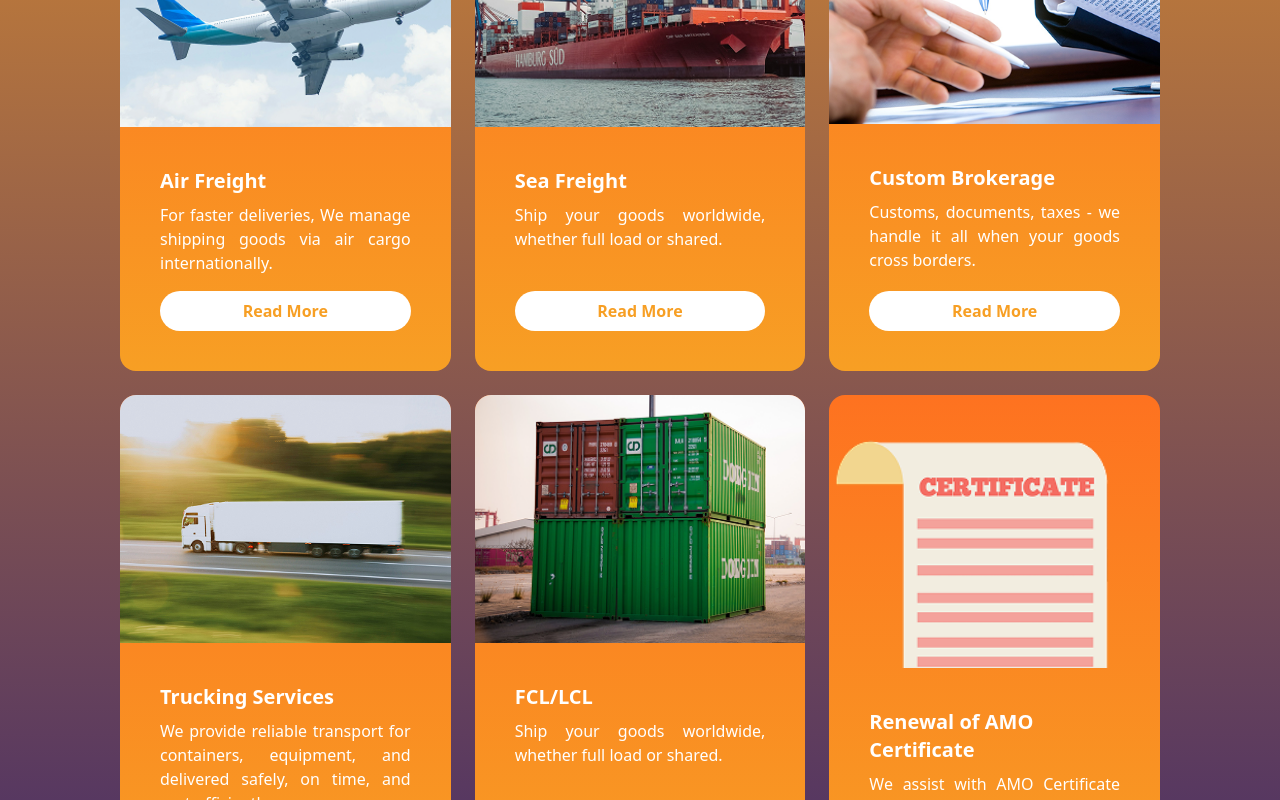
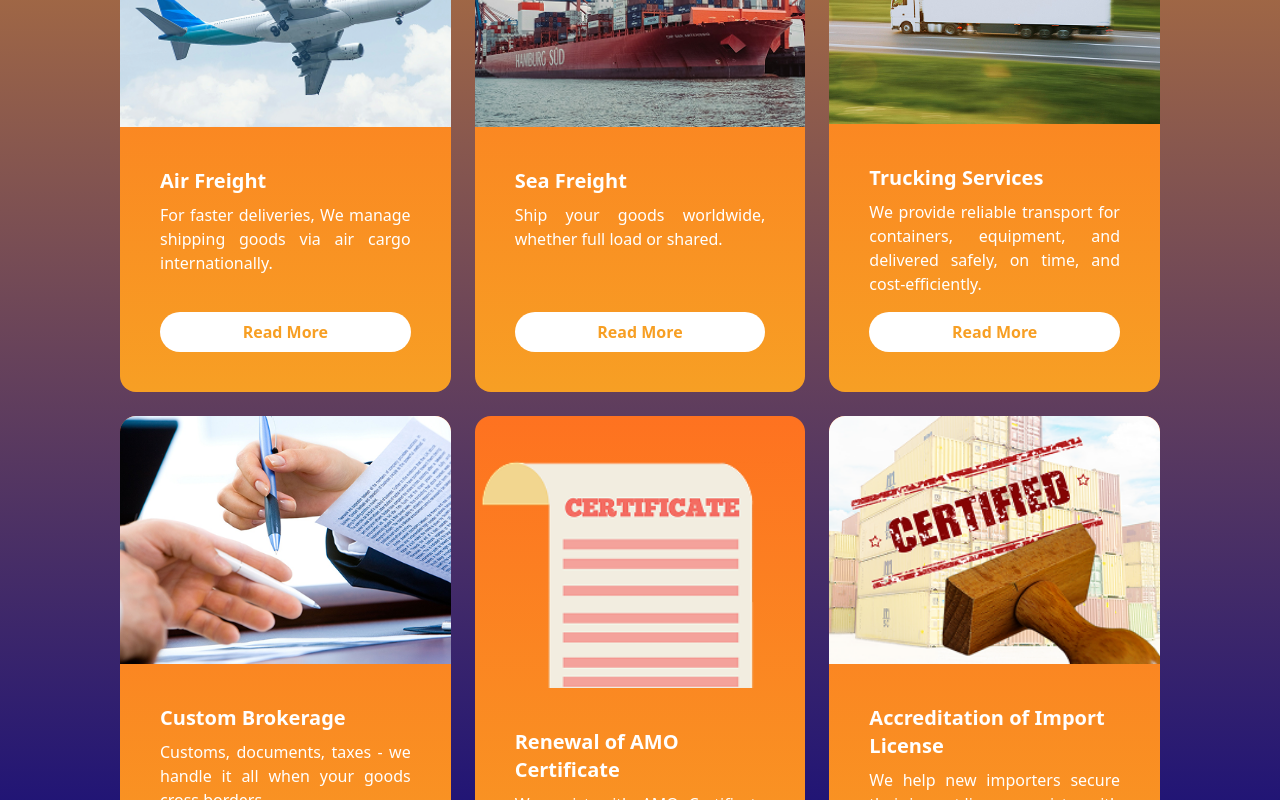
Before and after one commit to rastynkhen18/DigoTradersIncorporated-LandingPage, a React (Vite) app: page /services in a window 1280 px wide. Shown: the part 560-1360 px from the top of the page. Built offline with nearby package versions, Linux system fonts and the light colour scheme.

Commit message:
new revisions

```diff
--- a/src/pages/Services.jsx
+++ b/src/pages/Services.jsx
@@ -31,6 +31,14 @@ const data = [
 		button: "Read More",
 		link: "seafreight",
 	},
+	{
+		img: ServicesTrucking,
+		alt: "ServicesTrucking",
+		title: "Trucking Services",
+		description: "We provide reliable transport for containers, equipment, and delivered safely, on time, and cost-efficiently.",
+		button: "Read More",
+		link: "trucking-services",
+	},
 	// {
 	// 	img: ServicesLandFreight,
 	// 	alt: "ServicesLandFreight",
@@ -47,14 +55,6 @@ const data = [
 		button: "Read More",
 		link: "custombrokerage",
 	},
-	{
-		img: ServicesTrucking,
-		alt: "ServicesTrucking",
-		title: "Trucking Services",
-		description: "We provide reliable transport for containers, equipment, and delivered safely, on time, and cost-efficiently.",
-		button: "Read More",
-		link: "trucking-services",
-	},
 
 	// {
 	// 	img: ServicesDomesticTransfer,
@@ -65,14 +65,14 @@ const data = [
 	// 	link: "domestic-transfer-services",
 	// },
 
-	{
-		img: ServicesFCL,
-		alt: "ServicesFCL",
-		title: "FCL/LCL",
-		description: "Ship your goods worldwide, whether full load or shared.",
-		button: "Read More",
-		link: "fcl_lcl",
-	},
+	// {
+	// 	img: ServicesFCL,
+	// 	alt: "ServicesFCL",
+	// 	title: "FCL/LCL",
+	// 	description: "Ship your goods worldwide, whether full load or shared.",
+	// 	button: "Read More",
+	// 	link: "fcl_lcl",
+	// },
 
 	{
 		img: ServicesRenewal,
```
